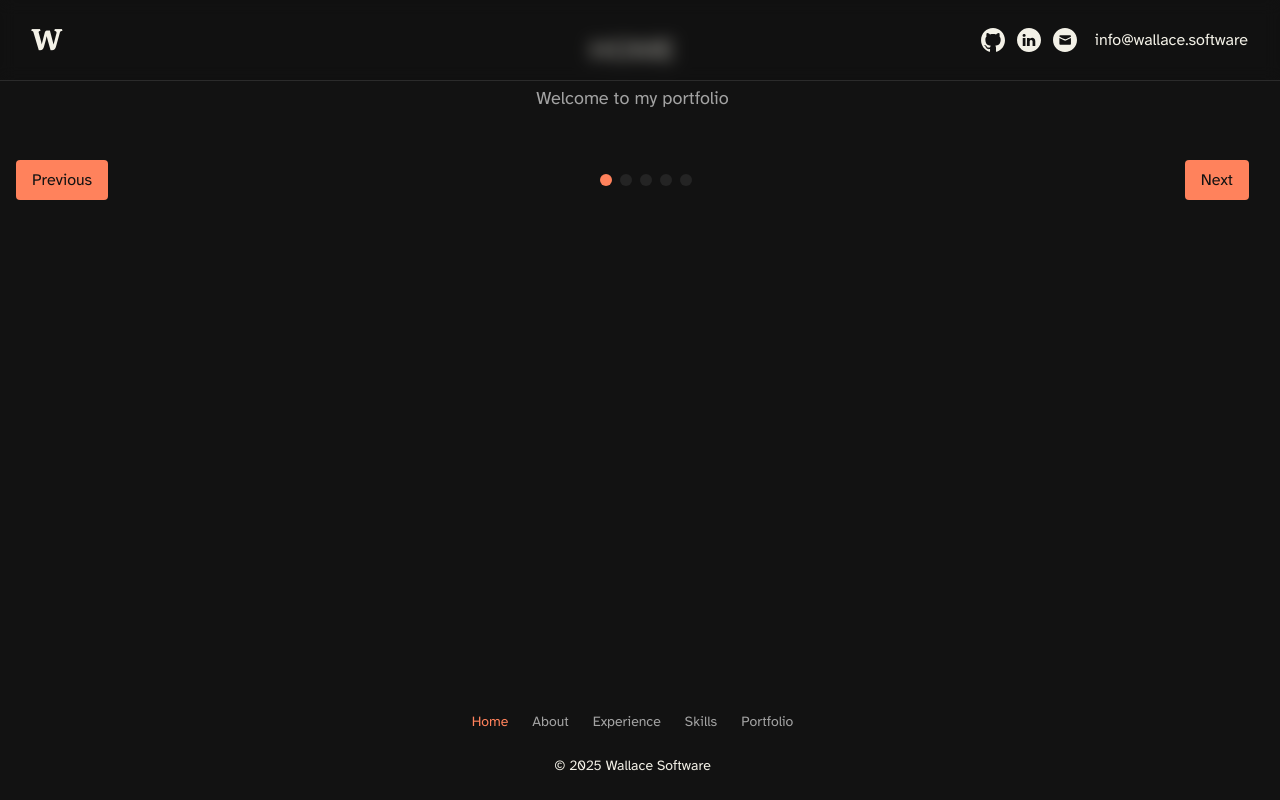
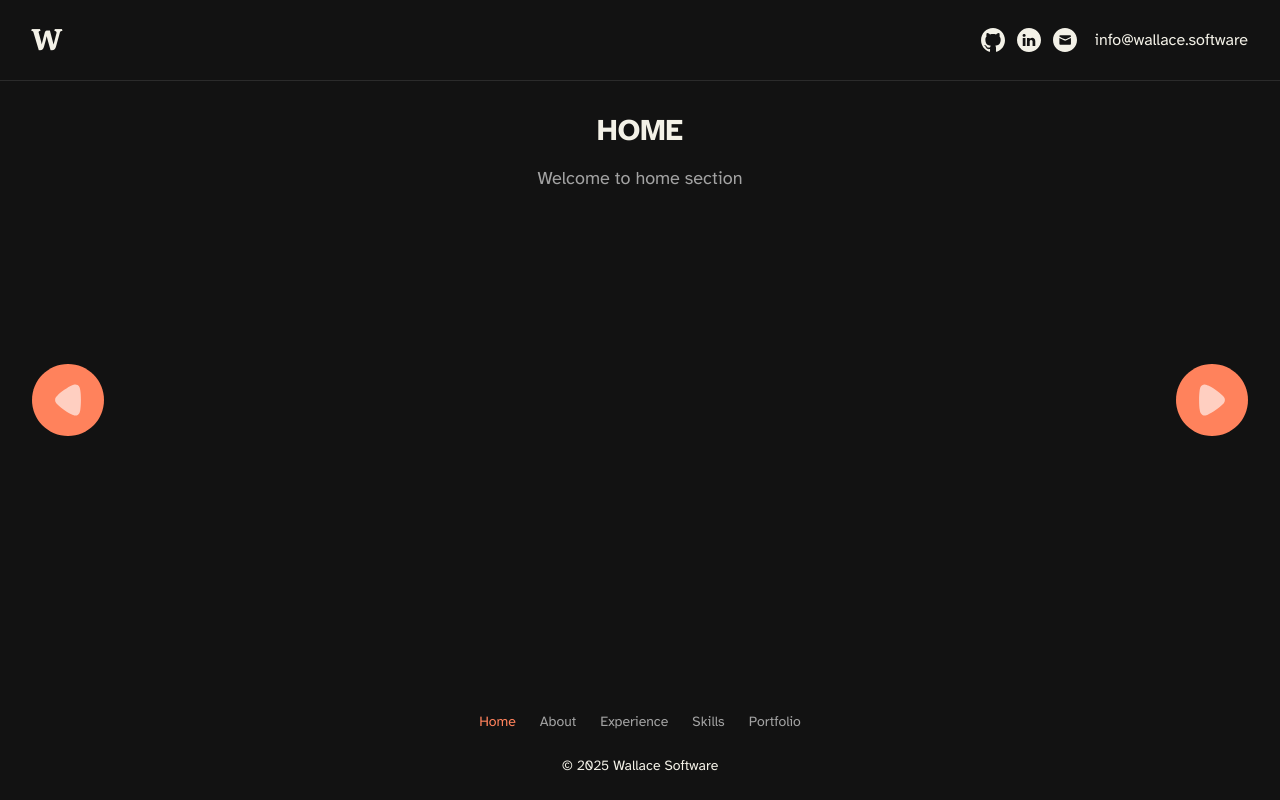
Before and after one commit to Darth-Degen/wallace-software, a Next.js app: page / in a window 1280 px wide. Built offline with nearby package versions, Linux system fonts and the light colour scheme.

Commit message:
added carousel

```diff
--- a/pages/index.tsx
+++ b/pages/index.tsx
@@ -4,7 +4,7 @@ import { HomeView, withPageShell } from "@components";
 export default withPageShell(
   HomeView,
   /* shellProps */ {
-    /* mainClassName?: "..." */
+    padForHeader: true,
   },
   /* pageOptions */ {
     header: "sticky",
--- a/src/components/architecture/layout/PageShell.tsx
+++ b/src/components/architecture/layout/PageShell.tsx
@@ -19,7 +19,7 @@ const PageShell: FC<PageShellProps> = ({
   children,
   footer = true,
   seo,
-  padForHeader,
+  padForHeader = true,
   mainClassName,
   className,
 }) => {
@@ -65,10 +65,10 @@ const PageShell: FC<PageShellProps> = ({
         ref={shellRef}
         style={
           {
-            // stable defaults to prevent layout shifts
-            "--header-h": "60px",
+            // stable defaults to prevent layout shifts - match header h-16 md:h-20
+            "--header-h": "64px",
             "--footer-h": "120px",
-            "--header-pad": "0px",
+            "--header-pad": "64px",
           } as VarStyle
         }
         className="w-full min-h-screen flex flex-col"
@@ -79,12 +79,14 @@ const PageShell: FC<PageShellProps> = ({
             // Simplified: use standard flexbox layout without dynamic calculations
             "flex w-full flex-1 flex-col overflow-x-clip bg-page",
             // if header overlays content (absolute / animate), push content down
-            padForHeader && "pt-[var(--header-pad)]",
+            // Use responsive padding to match header h-16 md:h-20
+            padForHeader && "pt-16 md:pt-20",
             className,
             mainClassName
           )}
         >
-          <AnimatePresence mode="wait">
+          {children}
+          {/* <AnimatePresence mode="wait">
             <motion.div
               key={router.asPath}
               variants={pageVariants(prefersReducedMotion)}
@@ -94,7 +96,7 @@ const PageShell: FC<PageShellProps> = ({
             >
               {children}
             </motion.div>
-          </AnimatePresence>
+          </AnimatePresence> */}
         </main>
 
         {/* Wrap footer so we can measure its box without modifying the Footer component */}
--- a/src/components/architecture/navigation/Footer.tsx
+++ b/src/components/architecture/navigation/Footer.tsx
@@ -1,22 +1,24 @@
 import { PAGES } from "@constants";
-import { useColorTheme, AccentColor } from "@stores";
+import { useColorTheme, useCarousel, AccentColor } from "@stores";
 import { cn } from "@utils";
-import Link from "next/link";
 import { FC } from "react";
 
 const Footer: FC = () => {
-  const { activeSection, setAccentColorAndSection } = useColorTheme();
+  const { setAccentColorAndSection } = useColorTheme();
+  const { currentSlide, setSlide } = useCarousel();
 
-  const handleNavClick = (page: (typeof PAGES)[0]) => {
+  const handleNavClick = (page: (typeof PAGES)[0], index: number) => {
     // Set both the accent color and active section for this page when clicked
     if (page.accentColor) {
       setAccentColorAndSection(page.accentColor as AccentColor, page.path);
     }
+    // Update carousel slide
+    setSlide(index);
   };
 
   return (
-    <footer className="max-w-[1512px] px-4 md:px-8 py-12 lg:py-6">
-      <div className="max-w-7xl mx-auto flex flex-col-reverse items-center justify-center gap-4 lg:gap-6">
+    <footer className="px-4 md:px-8 py-12 lg:py-6">
+      <div className="max-w-[1512px] mx-auto flex flex-col-reverse items-center justify-center gap-4 lg:gap-6">
         {/* Left side */}
         <div className="flex items-center gap-2">
           <span className="text-sm">
@@ -26,13 +28,12 @@ const Footer: FC = () => {
 
         {/* Middle: navigation links from config */}
         <nav className="flex flex-wrap justify-center gap-4 lg:gap-6 text-sm lg:text-sm">
-          {PAGES.filter((p) => p.showInFooter).map((page) => {
-            const isActive = activeSection === page.path;
+          {PAGES.filter((p) => p.showInFooter).map((page, index) => {
+            const isActive = currentSlide === index;
             return (
-              <Link
+              <button
                 key={page.path}
-                href={page.path}
-                onClick={() => handleNavClick(page)}
+                onClick={() => handleNavClick(page, index)}
                 className={cn(
                   "transition-300 hover:text-accent",
                   isActive
@@ -41,7 +42,7 @@ const Footer: FC = () => {
                 )}
               >
                 {page.name}
-              </Link>
+              </button>
             );
           })}
         </nav>
--- a/src/components/architecture/navigation/Header.tsx
+++ b/src/components/architecture/navigation/Header.tsx
@@ -21,8 +21,8 @@ const Header: FC = ({}) => {
   };
 
   return (
-    <header className="fixed top-0 inset-x-0 z-50 border-b bg-background/80 backdrop-blur supports-[backdrop-filter]:bg-background/60">
-      <div className="mx-auto max-w-[1512px] px-4 md:px-8 h-16 md:h-20 flex items-center justify-between gap-4">
+    <header className="fixed top-0 inset-x-0 z-50 border-b">
+      <div className="page-padding mx-auto h-16 md:h-20 flex items-center justify-between gap-4">
         {/* Logo */}
         <Logo />
 
--- a/src/components/architecture/views/HomeView.tsx
+++ b/src/components/architecture/views/HomeView.tsx
@@ -4,11 +4,7 @@ import { FC } from "react";
 import { SimpleCarousel } from "@components";
 
 const HomeView: FC = () => {
-  return (
-    <div className="w-full h-full">
-      <SimpleCarousel className="h-full" />
-    </div>
-  );
+  return <SimpleCarousel className="h-full" />;
 };
 
 export default HomeView;
--- /dev/null
+++ b/src/components/custom/carousel/CarouselNavigationButton.tsx
@@ -0,0 +1,61 @@
+import { cn } from "@utils";
+import { FC } from "react";
+
+interface CarouselNavigationButtonProps {
+  direction: "left" | "right";
+  onClick: () => void;
+  disabled?: boolean;
+  className?: string;
+}
+
+const CarouselNavigationButton: FC<CarouselNavigationButtonProps> = ({
+  direction,
+  onClick,
+  disabled = false,
+  className = "",
+}) => {
+  return (
+    <button
+      onClick={onClick}
+      disabled={disabled}
+      className={cn(
+        "transition-all duration-200 hover:scale-105 active:scale-95 disabled:opacity-50 disabled:cursor-not-allowed disabled:hover:scale-100",
+        className
+      )}
+      aria-label={`${direction === "left" ? "Previous" : "Next"} slide`}
+    >
+      <svg
+        width="72"
+        height="72"
+        viewBox="0 0 72 72"
+        fill="none"
+        xmlns="http://www.w3.org/2000/svg"
+        className={direction === "right" ? "rotate-180" : ""}
+      >
+        <path
+          d="M0 36C0 16.1178 16.1178 0 36 0C55.8823 0 72 16.1178 72 36C72 55.8823 55.8823 72 36 72C16.1178 72 0 55.8823 0 36Z"
+          fill="currentColor"
+          className="text-accent"
+        />
+        <g opacity="0.62" clipPath="url(#clip0_41_3855)">
+          <path
+            d="M24.0373 33.0782C24.1833 32.9284 24.7344 32.2878 25.2478 31.7607C28.2577 28.4463 36.1096 23.0213 40.2193 21.3654C40.8434 21.0993 42.4214 20.5362 43.2645 20.5C44.0723 20.5 44.8424 20.686 45.5772 21.0632C46.4933 21.5902 47.2282 22.4194 47.6308 23.3985C47.89 24.0779 48.2927 26.111 48.2927 26.1472C48.6954 28.3714 48.9168 31.9855 48.9168 35.9793C48.9168 39.7846 48.6954 43.2514 48.3657 45.5092C48.3279 45.5454 47.9253 48.0719 47.4849 48.9373C46.677 50.5183 45.0991 51.5 43.4104 51.5H43.2645C42.1647 51.4612 39.8519 50.4796 39.8519 50.4434C35.9637 48.7849 28.2929 43.626 25.2101 40.1979C25.2101 40.1979 24.3418 39.317 23.9643 38.7668C23.3754 37.9762 23.0835 36.9972 23.0835 36.0181C23.0835 34.9253 23.4132 33.9075 24.0373 33.0782Z"
+            fill="white"
+          />
+        </g>
+        <defs>
+          <clipPath id="clip0_41_3855">
+            <rect
+              width="62"
+              height="62"
+              fill="white"
+              transform="translate(5 5)"
+            />
+          </clipPath>
+        </defs>
+      </svg>
+    </button>
+  );
+};
+
+export default CarouselNavigationButton;
--- a/src/components/custom/carousel/SimpleCarousel.tsx
+++ b/src/components/custom/carousel/SimpleCarousel.tsx
@@ -1,74 +1,82 @@
-import { FC, useState } from "react";
+import { FC, useEffect } from "react";
+import { useCarousel, useColorTheme, AccentColor } from "@stores";
+import { cn } from "@utils";
+import CarouselNavigationButton from "./CarouselNavigationButton";
 
 interface SimpleCarouselProps {
   className?: string;
 }
 
 const SimpleCarousel: FC<SimpleCarouselProps> = ({ className = "" }) => {
-  const [currentSlide, setCurrentSlide] = useState(0);
+  const {
+    currentSlide,
+    nextSlide,
+    prevSlide,
+    getCurrentPageData,
+    syncWithUrl,
+  } = useCarousel();
+  const { setAccentColorAndSection } = useColorTheme();
 
-  // Simple slide data for now
-  const slides = [
-    { id: "home", title: "Home", content: "Welcome to my portfolio" },
-    { id: "about", title: "About", content: "About me section" },
-    { id: "experience", title: "Experience", content: "My work experience" },
-    { id: "skills", title: "Skills", content: "Technical skills" },
-    { id: "portfolio", title: "Portfolio", content: "My projects" }
-  ];
+  const currentPageData = getCurrentPageData();
 
-  const nextSlide = () => {
-    setCurrentSlide((prev) => (prev + 1) % slides.length);
+  // Sync with URL on mount and listen for hash changes
+  useEffect(() => {
+    // Initial sync with URL
+    syncWithUrl();
+
+    // Listen for hash changes (e.g., back/forward navigation)
+    const handleHashChange = () => {
+      syncWithUrl();
+    };
+
+    window.addEventListener("hashchange", handleHashChange);
+    return () => window.removeEventListener("hashchange", handleHashChange);
+  }, [syncWithUrl]);
+
+  // Sync color theme when slide changes
+  useEffect(() => {
+    if (currentPageData) {
+      setAccentColorAndSection(
+        currentPageData.accentColor as AccentColor,
+        currentPageData.path
+      );
+    }
+  }, [currentSlide, currentPageData, setAccentColorAndSection]);
+
+  const handleNextSlide = () => {
+    nextSlide();
   };
 
-  const prevSlide = () => {
-    setCurrentSlide((prev) => (prev - 1 + slides.length) % slides.length);
+  const handlePrevSlide = () => {
+    prevSlide();
   };
 
-  const goToSlide = (index: number) => {
-    setCurrentSlide(index);
-  };
-
-  const currentSlideData = slides[currentSlide];
-
   return (
-    <div className={`w-full h-full ${className}`}>
+    <div className={cn("w-full h-full flex flex-col", className)}>
       {/* Main content */}
-      <div className="flex-1 flex items-center justify-center p-8">
+      <div className="flex-1 min-h-0 flex items-center justify-center p-8">
         <div className="text-center">
-          <h2 className="text-3xl font-bold mb-4">{currentSlideData.title}</h2>
-          <p className="text-lg text-muted-foreground">{currentSlideData.content}</p>
+          <h2 className="text-3xl font-bold mb-4">
+            {currentPageData?.name || "Loading..."}
+          </h2>
+          <p className="text-lg text-muted-foreground">
+            Welcome to {currentPageData?.name.toLowerCase()} section
+          </p>
         </div>
       </div>
 
       {/* Navigation */}
-      <div className="flex justify-between items-center p-4">
-        <button
-          onClick={prevSlide}
-          className="px-4 py-2 bg-accent text-accent-foreground rounded hover:bg-accent/80"
-        >
-          Previous
-        </button>
+      <CarouselNavigationButton
+        direction="left"
+        onClick={handlePrevSlide}
+        className="absolute-left"
+      />
 
-        {/* Dots */}
-        <div className="flex gap-2">
-          {slides.map((_, index) => (
-            <button
-              key={index}
-              onClick={() => goToSlide(index)}
-              className={`w-3 h-3 rounded-full ${
-                index === currentSlide ? 'bg-accent' : 'bg-muted'
-              }`}
-            />
-          ))}
-        </div>
-
-        <button
-          onClick={nextSlide}
-          className="px-4 py-2 bg-accent text-accent-foreground rounded hover:bg-accent/80"
-        >
-          Next
-        </button>
-      </div>
+      <CarouselNavigationButton
+        direction="right"
+        onClick={handleNextSlide}
+        className="absolute-right"
+      />
     </div>
   );
 };
--- a/src/components/custom/carousel/index.ts
+++ b/src/components/custom/carousel/index.ts
@@ -1 +1,2 @@
 export { default as SimpleCarousel } from "./SimpleCarousel";
+export { default as CarouselNavigationButton } from "./CarouselNavigationButton";
--- /dev/null
+++ b/src/stores/carousel.ts
@@ -0,0 +1,75 @@
+import { create } from "zustand";
+import { PAGES } from "@constants";
+
+interface CarouselState {
+  currentSlide: number;
+  setSlide: (slideIndex: number, updateUrl?: boolean) => void;
+  nextSlide: () => void;
+  prevSlide: () => void;
+  getCurrentPageData: () => typeof PAGES[0] | undefined;
+  syncWithUrl: () => void;
+}
+
+// Helper function to update URL hash
+const updateUrlHash = (path: string) => {
+  if (typeof window !== "undefined") {
+    const hash = path === "/" ? "" : path.replace("/#", "#");
+    if (window.location.hash !== hash) {
+      window.history.replaceState(null, "", hash || window.location.pathname);
+    }
+  }
+};
+
+export const useCarousel = create<CarouselState>()((set, get) => ({
+  currentSlide: 0,
+
+  setSlide: (slideIndex: number, updateUrl = true) => {
+    const totalSlides = PAGES.filter(p => p.showInFooter).length;
+    if (slideIndex >= 0 && slideIndex < totalSlides) {
+      set({ currentSlide: slideIndex });
+
+      if (updateUrl) {
+        const footerPages = PAGES.filter(p => p.showInFooter);
+        const pageData = footerPages[slideIndex];
+        if (pageData) {
+          updateUrlHash(pageData.path);
+        }
+      }
+    }
+  },
+
+  nextSlide: () => {
+    const { currentSlide, setSlide } = get();
+    const totalSlides = PAGES.filter(p => p.showInFooter).length;
+    const nextIndex = (currentSlide + 1) % totalSlides;
+    setSlide(nextIndex, true);
+  },
+
+  prevSlide: () => {
+    const { currentSlide, setSlide } = get();
+    const totalSlides = PAGES.filter(p => p.showInFooter).length;
+    const prevIndex = (currentSlide - 1 + totalSlides) % totalSlides;
+    setSlide(prevIndex, true);
+  },
+
+  getCurrentPageData: () => {
+    const { currentSlide } = get();
+    const footerPages = PAGES.filter(p => p.showInFooter);
+    return footerPages[currentSlide];
+  },
+
+  syncWithUrl: () => {
+    if (typeof window === "undefined") return;
+
+    const hash = window.location.hash;
+    const footerPages = PAGES.filter(p => p.showInFooter);
+
+    // Find the page that matches the current hash
+    const currentPath = hash ? `/#${hash.substring(1)}` : "/";
+    const pageIndex = footerPages.findIndex(page => page.path === currentPath);
+
+    if (pageIndex !== -1 && pageIndex !== get().currentSlide) {
+      set({ currentSlide: pageIndex });
+    }
+  }
+}));
--- a/src/stores/index.ts
+++ b/src/stores/index.ts
@@ -1,2 +1,3 @@
 export * from "./viewStore"
 export * from "./colorTheme"
+export * from "./carousel"
--- a/styles/globals.css
+++ b/styles/globals.css
@@ -89,8 +89,6 @@ a { color: inherit; text-decoration: none; }
   html {
     color-scheme: light dark;
     @apply scroll-smooth bg-fixed font-primary;
-    /* Prevent scrollbar flash */
-    scrollbar-gutter: stable;
   }
   body {
     @apply bg-background text-foreground transition-colors duration-150;
@@ -105,7 +103,16 @@ a { color: inherit; text-decoration: none; }
   h4 { @apply uppercase text-2xl md:text-3xl; }
 }
 
-/* Zustand now handles accent color changes dynamically */
+/* Page specifics */
+.page-padding {
+  @apply px-4 md:px-8 2xl:px-20 3xl:px-56;
+}
+.absolute-left {
+  @apply absolute left-4 md:left-8 2xl:left-20 3xl:left-56 top-1/2 transform -translate-y-1/2;
+}
+.absolute-right {
+  @apply absolute right-4 md:right-8 2xl:right-20 3xl:right-56 top-1/2 transform -translate-y-1/2;
+}
 
 /* Extras you already had */
 .accent-surface { background-color: color-mix(in oklab, hsl(var(--primary)) 12%, transparent); }
@@ -160,16 +167,3 @@ a { color: inherit; text-decoration: none; }
     @apply bg-background text-foreground;
   }
 }
-
-/* Prevent scrollbar flash across browsers */
-/* @supports (scrollbar-gutter: stable) {
-  html {
-    scrollbar-gutter: stable;
-  }
-}
-
-@supports not (scrollbar-gutter: stable) {
-  html {
-    overflow-y: scroll;
-  }
-} */
--- a/tailwind.config.js
+++ b/tailwind.config.js
@@ -59,6 +59,8 @@ module.exports = {
       },
       screens: {
         1512: "1512px",
+        "3xl": "2560px",
+        "4xl": "3840px",
       },
     },
   },
```
